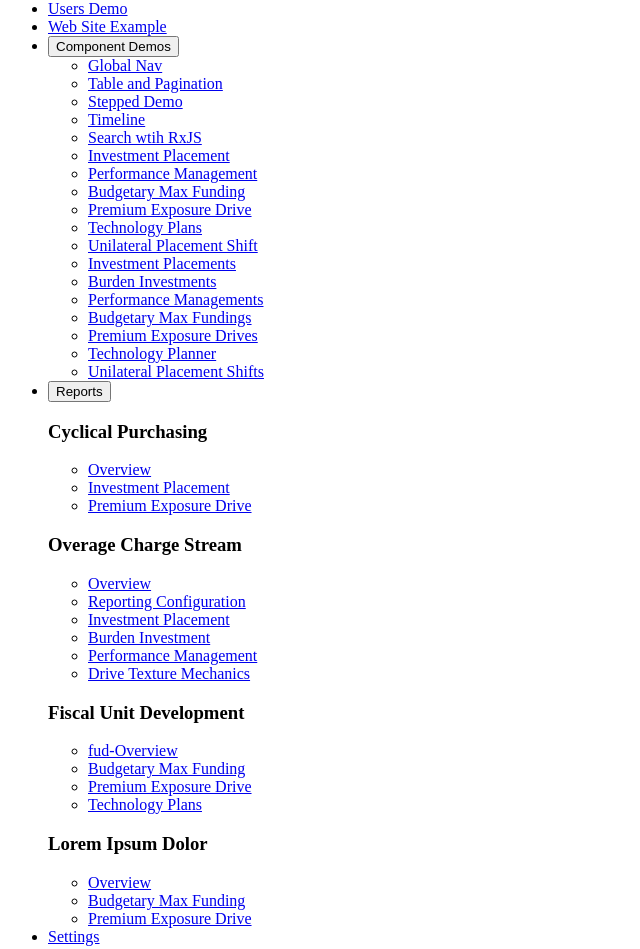
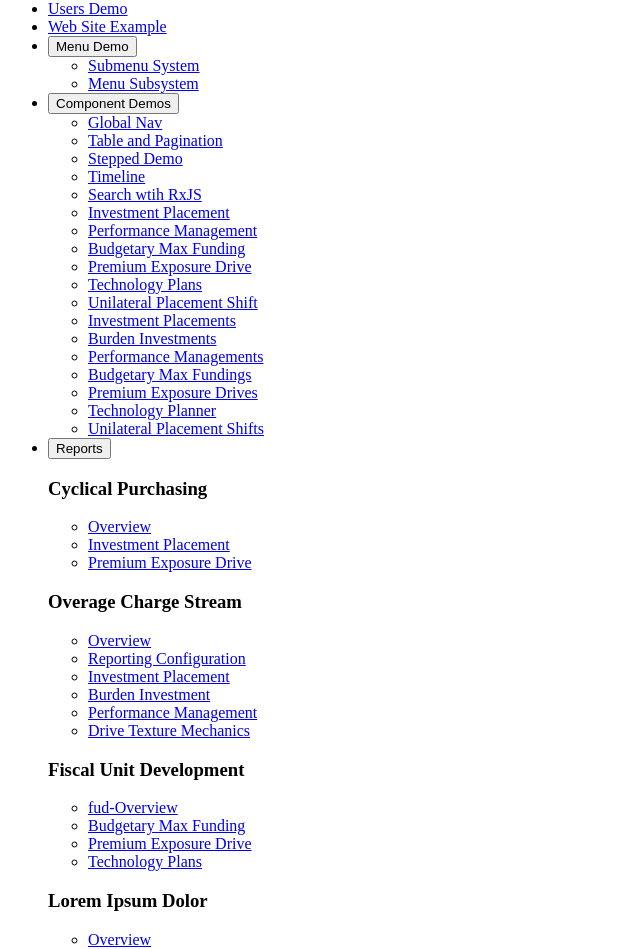
Before and after one commit to USDA-FSA/proto, a Vue app: page /proto/help in a window 1280 px wide. Shown: the part 400-1349 px from the top of the page, without its empty margins (0-640 px from the left). Built offline with nearby package versions, Linux system fonts and the light colour scheme.

Commit message:
made fixes [appends #34]

```diff
--- a/public/api/uxp-nav.json
+++ b/public/api/uxp-nav.json
@@ -22,10 +22,34 @@
       "columnClass": ""
     },
     {
+      "uid": "menu-demo-id",
+      "label": "Menu Demo",
+      "path": "/demos",
+      "hasChild": "true",
+      "multiColumn": "false",
+      "columnClass": "fsa-nav-global__link--has-sub-menu",
+      "hasHeaders": "false",
+      "children": [
+        {
+          "uid": "menu-demo-one-id",
+          "label": "Submenu System",
+          "path": "/",
+          "hasChild": "false"
+        },
+        {
+          "uid": "menu-demo-two-id",
+          "label": "Menu Subsystem",
+          "path": "/",
+          "hasChild": "false"
+        }
+      ]
+    },
+    {
       "uid": "component-demos-id",
       "label": "Component Demos",
       "path": "/demos",
       "hasChild": "true",
+      "multiColumn": "true",
       "columnClass": "fsa-nav-global__list-item--multi-column",
       "hasHeaders": "false",
       "children": [
@@ -145,6 +169,7 @@
       "label": "Reports",
       "path": "/reports",
       "hasChild": "true",
+      "multiColumn": "true",
       "columnClass": "fsa-nav-global__list-item--multi-column",
       "hasHeaders": "true",
       "children": [
@@ -269,13 +294,6 @@
           ]
         }
       ]
-    },
-    {
-      "uid": "settings-id",
-      "label": "Settings",
-      "path": "/settings",
-      "hasChild": "false",
-      "columnClass": ""
     }
   ],
   "side": [
--- a/src/components/global-nav/global-nav.vue
+++ b/src/components/global-nav/global-nav.vue
@@ -3,8 +3,9 @@
     <div class="fsa-nav-global">
       <div class="fsa-nav-global__bd">
         <ul class="fsa-nav-global__list" aria-label="Primary Navigation" id="primary-navigation">
-          <li v-for="item in NAV_DATA.main" :key="item.uid" :class="'fsa-nav-global__list-item '+ item.columnClass">
-            <div v-if="item.hasChild=='true' && item.columnClass==EXTRA_CLASSES && item.hasHeaders=='true'">
+          <li v-for="item in navData.main" :key="item.uid" :data-control-id="item.uid" :class="'fsa-nav-global__list-item '+ item.columnClass">
+            <!-- Multicolumn with Headers-->
+            <div v-if="item.hasChild=='true' && item.multiColumn=='true' && item.hasHeaders=='true'">
               <button :id="item.uid+'-BTN'" @click="toggleMenu" class="fsa-nav-global__link fsa-nav-global__link--has-sub-menu" type="button" aria-expanded="false" :aria-controls="item.uid">
                 <span class="fsa-nav-global__text" :id="item.uid+'-SUB'">{{item.label}}</span>
               </button>
@@ -13,15 +14,56 @@
                   <div v-for="child in item.children" :key="child.id" class="fsa-nav-global__sub-menu-group">
                     <h3 class="fsa-nav-global__sub-menu-title" :id="child.uid">{{ child.header }}</h3>
                     <ul class="fsa-nav-global__sub-menu-list" :aria-labelledby="child.uid">
-                      <li v-for="gp in child.group" :key="gp.id" class="fsa-nav-global__sub-menu-item">
-                        <router-link :to='gp.path' class="fsa-nav-global__sub-menu-link">{{ gp.label }}</router-link>
+                      <li v-for="gp in child.group" :key="gp.uid" class="fsa-nav-global__sub-menu-item">
+
+                        <a href="#" @click.prevent="goto(gp.path)" class="fsa-nav-global__sub-menu-link">{{ gp.label }}</a>
+
                       </li>
                     </ul>
                   </div>
                 </div>
               </div>
             </div>
-            <div v-else-if="item.hasChild=='true' && item.columnClass==EXTRA_CLASSES && item.hasHeaders=='false'">
+            <!-- Multicolumn No Headers -->
+            <div v-else-if="item.hasChild=='true' && item.multiColumn=='true' && item.hasHeaders=='false'">
+              <button :id="item.uid+'-BTN'" @click="toggleMenu" class="fsa-nav-global__link fsa-nav-global__link--has-sub-menu" type="button" aria-expanded="false" :aria-controls="item.uid">
+                <span class="fsa-nav-global__text" :id="item.uid+'-SUB'">{{item.label}}</span>
+              </button>
+              <div class="fsa-nav-global__sub-menu" :id="item.uid" aria-hidden="true">
+                <div class="fsa-nav-global__sub-menu-bd">
+                  <ul class="fsa-nav-global__sub-menu-list" :aria-labelledby="item.uid+'-SUB'">
+                    <li v-for="child in item.children" :key="child.uid" class="fsa-nav-global__sub-menu-item">
+
+                      <a href="#" @click.prevent="goto(gp.path)" class="fsa-nav-global__sub-menu-link">{{ child.label }}</a>
+
+                    </li>
+                  </ul>
+                </div>
+              </div>
+            </div>
+            <!-- Single Column With Headers -->
+
+            <div v-else-if="item.hasChild=='true' && item.multiColumn=='false' && item.hasHeaders=='true'">
+
+              <button :id="item.uid+'-BTN'" @click="toggleMenu" class="fsa-nav-global__link fsa-nav-global__link--has-sub-menu" type="button" aria-expanded="false" :aria-controls="item.uid">
+                <span class="fsa-nav-global__text" :id="item.uid+'-SUB'">{{item.label}}</span>
+              </button>
+
+              <div class="fsa-nav-global__sub-menu" :id="item.uid" aria-hidden="true">
+
+                <div v-for="child in item.children" :key="child.uid" class="fsa-nav-global__sub-menu-bd" :aria-labelledby="item.uid+'-SUB'">
+                  <h3 class="fsa-nav-global__sub-menu-title" :id="child.uid">{{ child.header }}</h3>
+                  <ul class="fsa-nav-global__sub-menu-list" :aria-labelledby="child.uid">
+                    <li v-for="gp in child.group" :key="gp.uid" class="fsa-nav-global__sub-menu-item">
+                      <a href="#" @click.prevent="goto(gp.path)" class="fsa-nav-global__sub-menu-link">{{ gp.label }}</a>
+                    </li>
+                  </ul>
+                </div>
+              </div>
+            </div>
+
+            <!-- Single Column No Headers -->
+            <div v-else-if="item.hasChild=='true' && item.multiColumn=='false' && item.hasHeaders=='false'">
               <button :id="item.uid+'-BTN'" @click="toggleMenu" class="fsa-nav-global__link fsa-nav-global__link--has-sub-menu" type="button" aria-expanded="false" :aria-controls="item.uid">
                 <span class="fsa-nav-global__text" :id="item.uid+'-SUB'">{{item.label}}</span>
               </button>
@@ -29,37 +71,29 @@
                 <div class="fsa-nav-global__sub-menu-bd">
                   <ul class="fsa-nav-global__sub-menu-list" :aria-labelledby="item.uid+'-SUB'">
                     <li v-for="child in item.children" :key="child.id" class="fsa-nav-global__sub-menu-item">
-                      <router-link :to='child.path' class="fsa-nav-global__sub-menu-link">{{child.label}}</router-link>
-                    </li>
-                  </ul>
-                </div>
-              </div>
-            </div>
-            <div v-else-if="item.hasChild=='true' && item.multiColumn=='false'">
-              <button :id="item.uid+'-BTN'" @click="toggleMenu" class="fsa-nav-global__link fsa-nav-global__link--has-sub-menu" type="button" aria-expanded="false" :aria-controls="item.uid">
-                <span class="fsa-nav-global__text" :id="item.uid+'-SUB'">{{item.label}}</span>
-              </button>
-              <div class="fsa-nav-global__sub-menu" :id="item.uid" aria-hidden="true">
-                <div class="fsa-nav-global__sub-menu-bd">
-                  <ul class="fsa-nav-global__sub-menu-list" :aria-labelledby="item.uid+'-SUB'">
-                    <li v-for="child in item.children" :key="child.id" class="fsa-nav-global__sub-menu-item">
-                      <router-link :to='child.path' class="fsa-nav-global__sub-menu-link">{{child.label}}</router-link>
+
+                      <a href="#" @click.prevent="goto(child.path)" class="fsa-nav-global__sub-menu-link">{{ child.label }}</a>
+
                     </li>
                   </ul>
                 </div>
               </div>
             </div>
             <div v-else="item.hasChild=='false'">
-              <router-link :to='item.path' class="fsa-nav-global__link">
+
+              <a href="#" @click.prevent="goto(item.path)" class="fsa-nav-global__link">
                 <span class="fsa-nav-global__text">{{item.label}}</span>
-              </router-link>
+              </a>
+
             </div>
           </li>
         </ul>
-        <div v-if="NAV_DATA.side" class="fsa-nav-global__aside">
+        <div v-if="navData.side" class="fsa-nav-global__aside">
           <div class="fsa-level">
-            <span v-for="sideItem in NAV_DATA.side" :key="sideItem.uid">
-              <router-link :to="sideItem.path">
+            <span v-for="sideItem in navData.side" :key="sideItem.uid">
+
+              <a href="#" @click.prevent="goto(sideItem.path)">
+
                 <span class="fsa-level fsa-level--inline fsa-level--gutter-xs">
                   <svg v-if="sideItem.icon"
                     :class="sideItem.icon.class" aria-hidden="true" focusable="false" role="img" xmlns="http://www.w3.org/2000/svg" viewBox="0 0 24 24">
@@ -67,7 +101,8 @@
                   </svg>
                   <span>{{sideItem.label}}</span>
                 </span>
-              </router-link>
+
+              </a>
             </span>
           </div>
         </div>
@@ -115,6 +150,8 @@
 <script>
 import { ref, reactive, computed, onMounted, watch, onBeforeUnmount } from 'vue';
 import { useMenuSystem } from '@/composables/useMenuSystem';
+import { useNavigation } from "@/composables/useNavigation";
+import { v4 as uuidv4 } from 'uuid';
 
 export default {
 
@@ -133,6 +170,22 @@ export default {
       listenForKeys,
       documentClickHandler
     } = useMenuSystem();
+    const { goto } = useNavigation();
+
+    const navData = ref({});
+    const navigationData = computed( () => props.NAV_DATA );
+
+    const replaceUID = (data) => {
+      let main = data.main;
+      let side = data.side ? data.side : [];
+      main.forEach( item => { if( item.uid ) item.uid = uuidv4() });
+      side.forEach( item => { if( item.uid ) item.uid = uuidv4() })
+      return { main, side }
+    };
+
+    watch(navigationData, (val) => {
+      navData.value = replaceUID( val );
+    })
 
     function toggleMenu(e) {
       let theItem = e.currentTarget;
@@ -158,7 +211,9 @@ export default {
       emit("emitSearch", {type: 'scoped', scope: cat, phrase: p})
     }
 
-    onMounted(()=>{
+
+
+    onMounted(() => {
       window.addEventListener('keydown', listenForKeys);
       document.addEventListener('click', documentClickHandler);
       loopItems('addFocusListeners');
@@ -171,7 +226,8 @@ export default {
     });
 
     return {
-
+      navData,
+      goto,
       openMenu,
       closeMenu,
       loopItems,
--- a/src/composables/useMenuSystem.js
+++ b/src/composables/useMenuSystem.js
@@ -27,12 +27,13 @@ export function useMenuSystem() {
   }
 
   const closeMenu = (item, closeAll = false) => {
-    console.log('closeMenu')
     let id = item.getAttribute('aria-controls');
-    item.setAttribute('aria-expanded', 'false');
-    document.getElementById(id).setAttribute('aria-hidden', 'true');
-    // Set status here for Unfocus actions
-    setMenuStatus(false);
+    if(id) {
+      item.setAttribute('aria-expanded', 'false');
+      document.getElementById( id ).setAttribute('aria-hidden', 'true');
+      // Set status here for Unfocus actions
+      setMenuStatus(false);
+    }
   }
 
   const addFocusListeners = (item) => {
```
